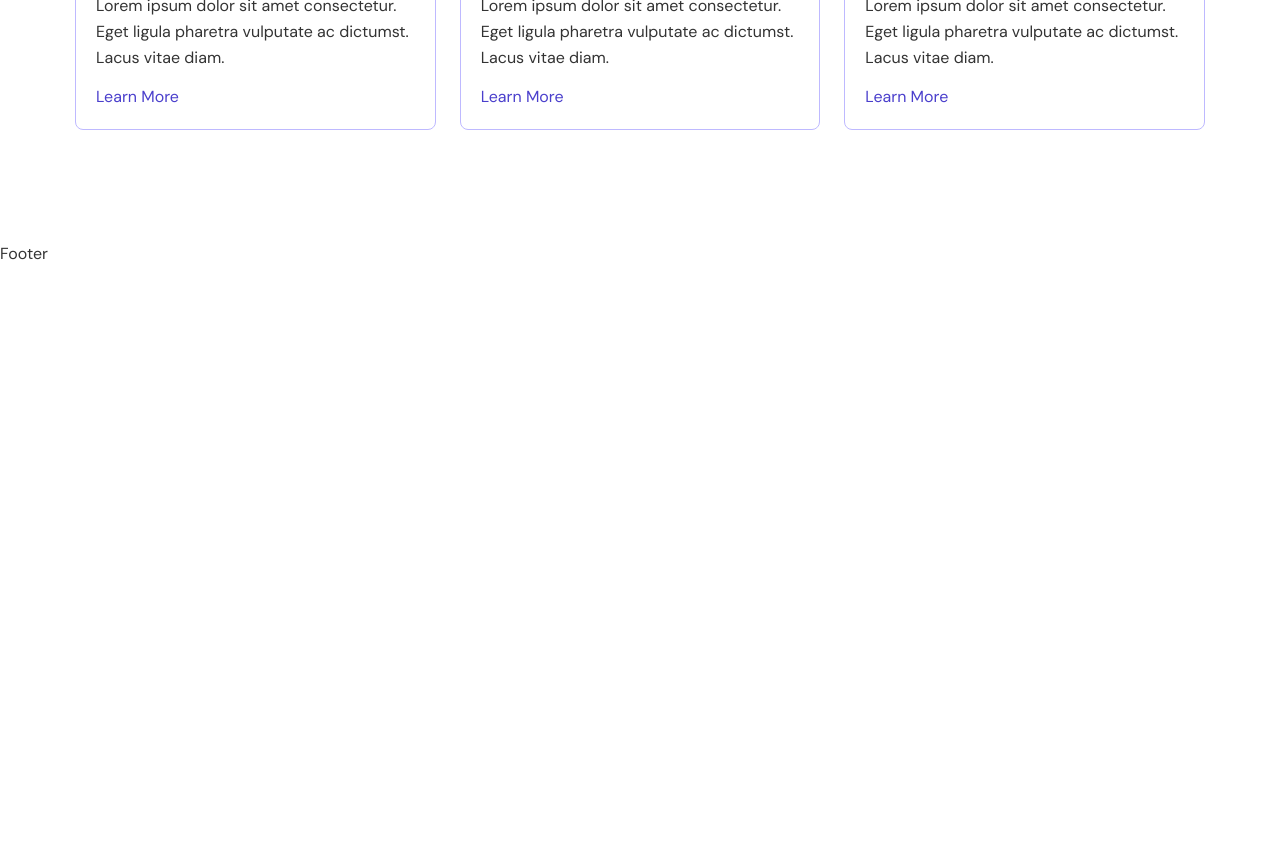
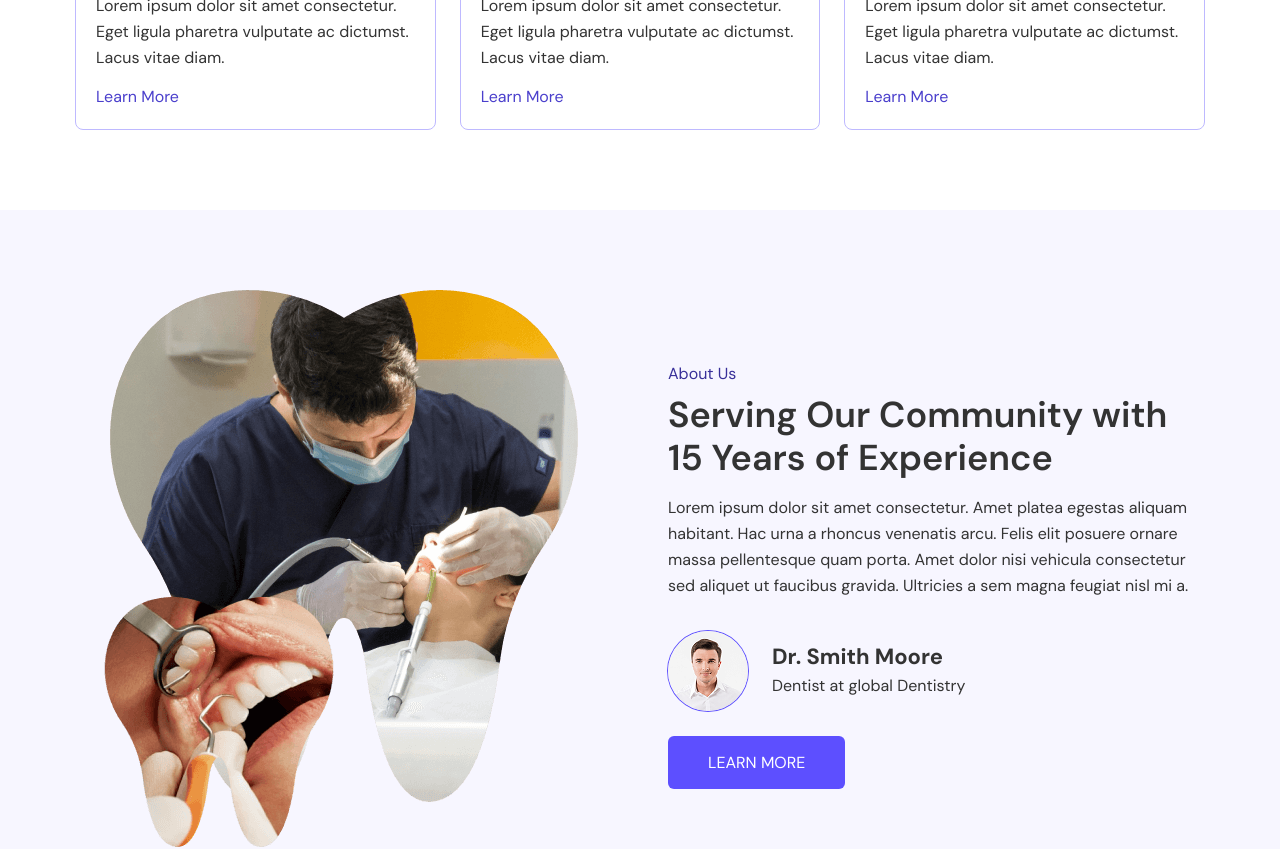
Before and after one commit to fahrypratama17/Project_Next, a Next.js app in the folder dentora/: page / in a window 1280 px wide. Shown: the part 1260-2109 px from the top of the page. Before the commit the page ends 1526 px from the top, so only its background shows below. Built offline with nearby package versions, Linux system fonts and the light colour scheme.

Commit message:
add about section with content, images, and a link to learn more

```diff
--- a/dentora/app/page.tsx
+++ b/dentora/app/page.tsx
@@ -85,14 +85,51 @@ export default function Home() {
       </section>
 
       {/* About */}
-      <section className="section">
-        <div className="container">
-          <div>
-            <p className="subtitle"></p>
+      <section className="bg-primary-100/25 relative mt-20 py-20">
+        <div className="container grid gap-14 lg:grid-cols-2 lg:items-center">
+          <div className="space-y-1.5 lg:order-1">
+            <p className="subtitle">About Us</p>
+            <h2 className="title">
+              Serving Our Community with 15 Years of Experience
+            </h2>
+            <p className="mt-4 mb-8">
+              Lorem ipsum dolor sit amet consectetur. Amet platea egestas
+              aliquam habitant. Hac urna a rhoncus venenatis arcu. Felis elit
+              posuere ornare massa pellentesque quam porta. Amet dolor nisi
+              vehicula consectetur sed aliquet ut faucibus gravida. Ultricies a
+              sem magna feugiat nisl mi a.
+            </p>
+
+            <div className="mb-10 flex items-center gap-6">
+              <span className="ring-primary-500 aspect-square overflow-hidden rounded-full ring">
+                <Image
+                  src={"/images/about-sm-img.png"}
+                  alt={"sm image"}
+                  width={80}
+                  height={80}
+                />
+              </span>
+              <div className="space-y-0.5">
+                <h2 className="card-title">Dr. Smith Moore</h2>
+                <p>Dentist at global Dentistry</p>
+              </div>
+            </div>
+            <Link href={"/about"} className="primary-btn uppercase">
+              LEARN MORE
+            </Link>
           </div>
-          <div></div>
+          <div className="mx-auto max-w-max">
+            <Image
+              src={"/images/about-section-img.png"}
+              width={512}
+              height={557}
+              alt={"about section image"}
+            />
+          </div>
         </div>
       </section>
+
+      {/* Testimonials */}
     </>
   );
 }
```
